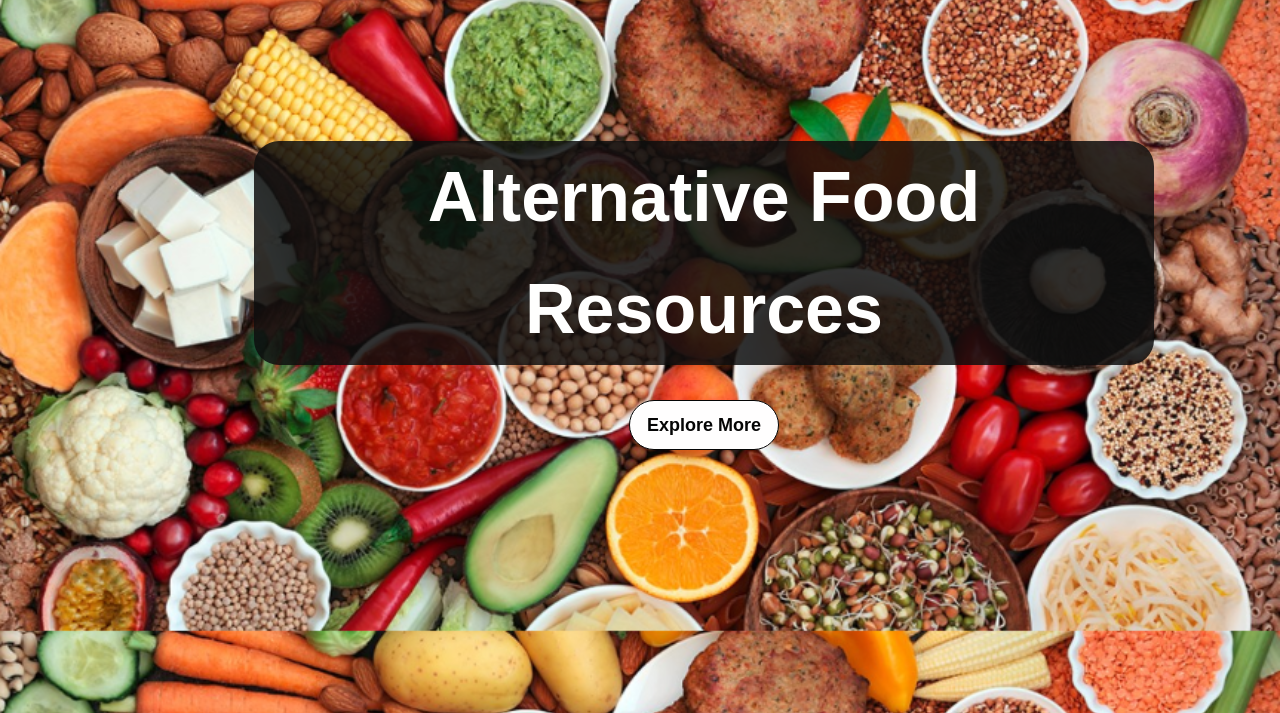
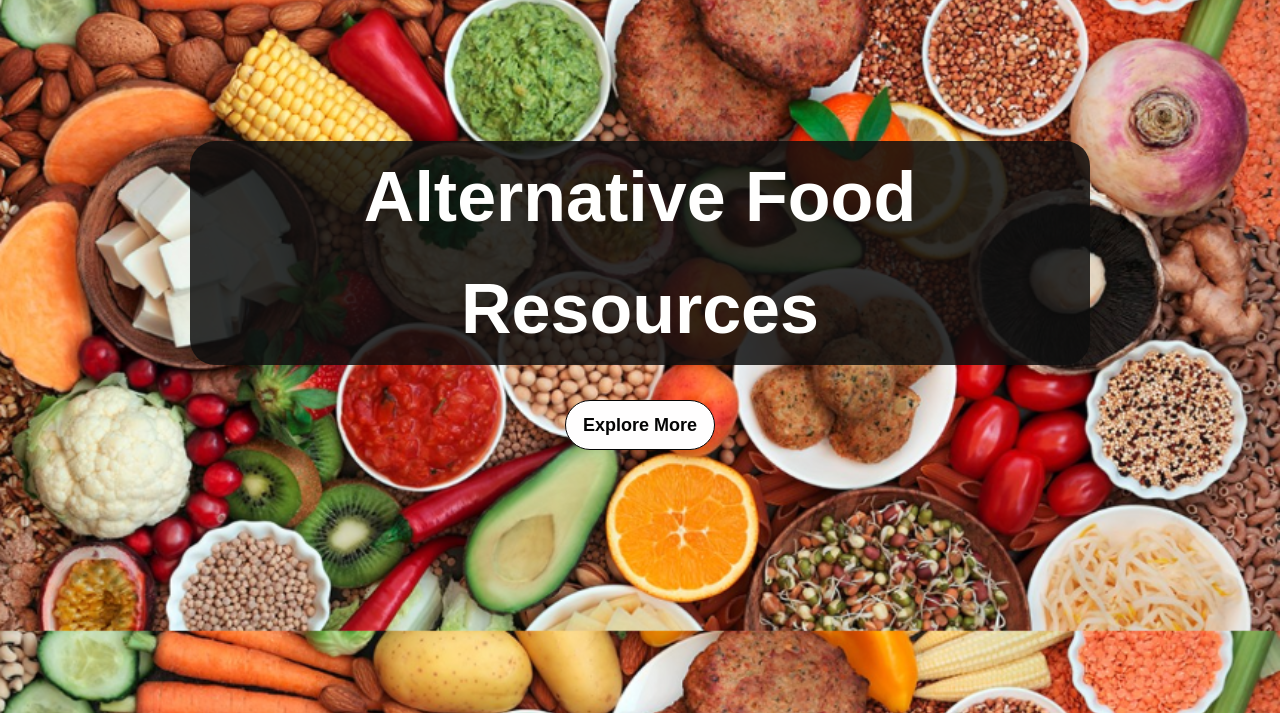
Before and after one commit to ArmanSingh9/Alternative-food-resources-website-project, a plain HTML site: page index.html in a window 1280 px wide. Shown: the part 87-800 px from the top of the page. Drawn offline with Linux system fonts and the light colour scheme.

Commit message:
Update index.css

```diff
--- a/index.css
+++ b/index.css
@@ -49,7 +49,7 @@ header {
 .center{
     position: absolute;
     top: 50%;
-    left: 55%;
+    left: 50%;
     transform: translate(-50%, -50%);
     font-family: sans-serif;
     user-select: none;
```
